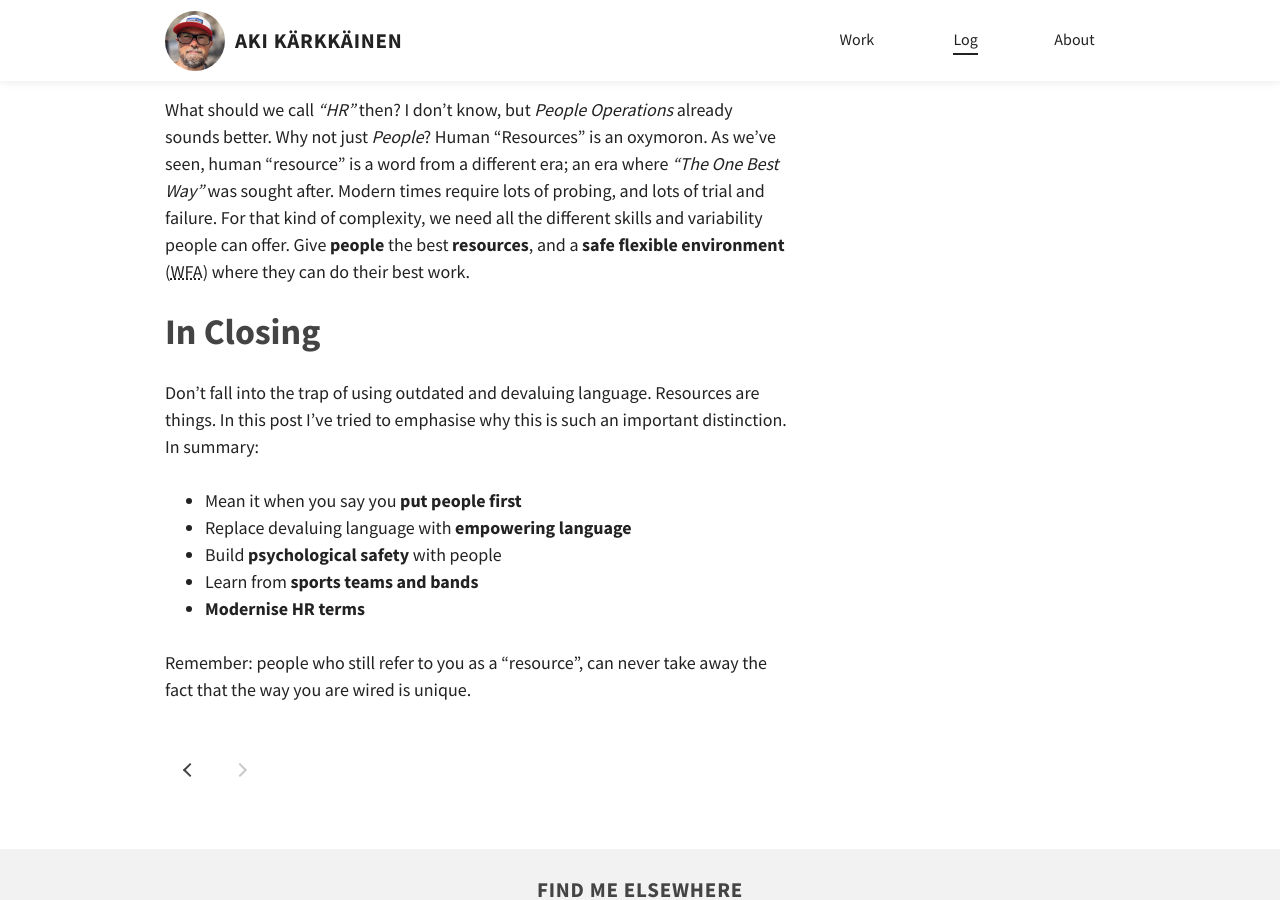
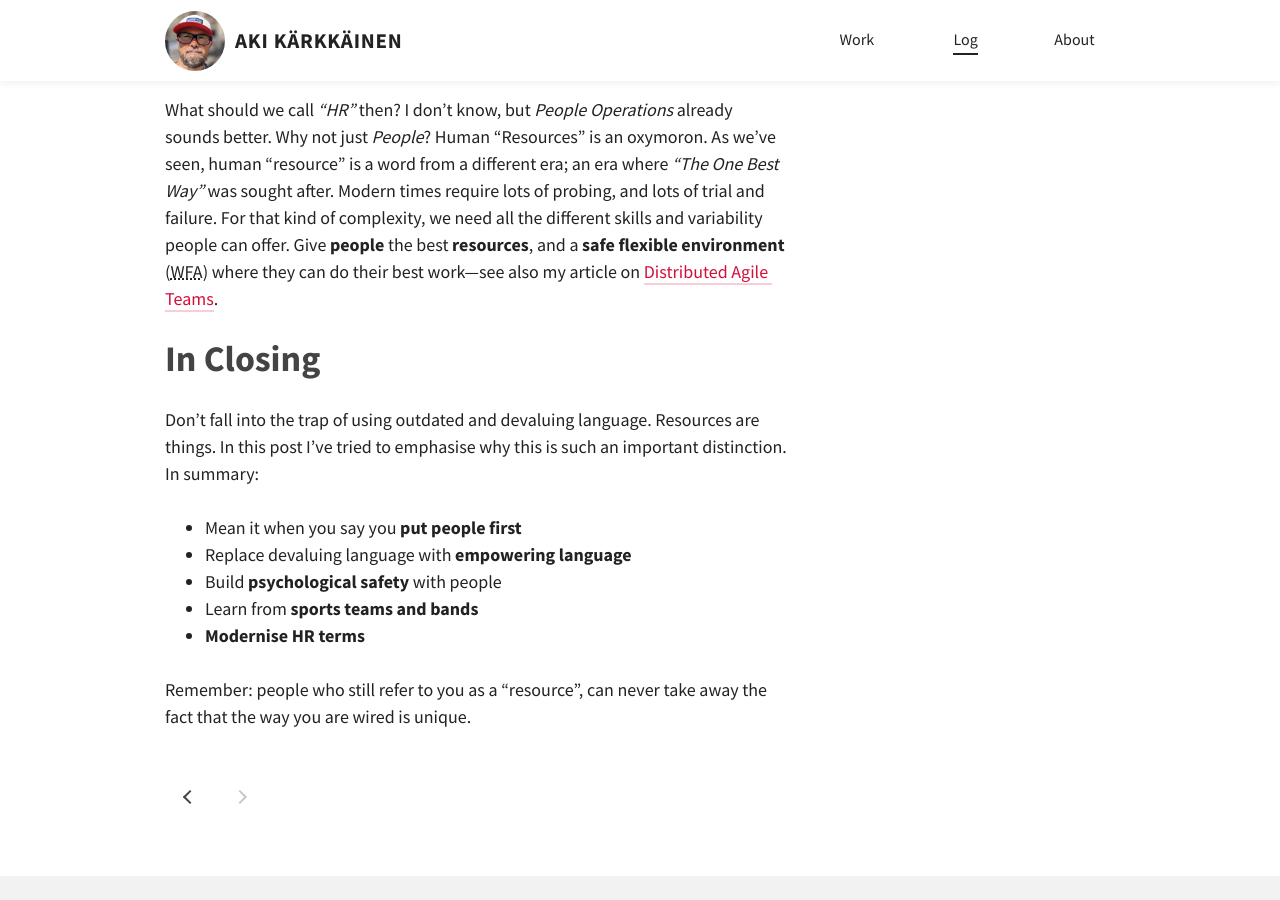
Before and after one commit to akikoo/akikoo.github.io, a Jekyll site: the page built from _posts/2023-10-24-people-are-not-resources.html, in a window 1280 px wide and 900 px high, scrolled down 3411 px. Built offline with Jekyll 4.4.1, drawn with Linux system fonts in a browser that asks for light colours; some web fonts are replaced.

Commit message:
Adapt text, add link

```diff
--- a/_posts/2023-10-24-people-are-not-resources.html
+++ b/_posts/2023-10-24-people-are-not-resources.html
@@ -49,7 +49,7 @@ image:
 <p>We can learn a lot from sports teams and bands. Would you call Lionel Messi a “resource”? If Thom Yorke wouldn’t be part of <a href="https://www.radiohead.com/">Radiohead</a> any longer, would they look for a new “resource”? No, they would look for a new individual, a new member. That sounds much more inclusive and respectful, doesn’t it? Now, not everyone plays in a band, or is a world-class football player. However, the principle stays the same: everyone in the team has a piece of the truth, and changing the members affect both the group dynamics in the team and the outcome of that team’s work. If humans were just swappable “resources”, that wouldn’t be the case.</p>
 
 <h2>Human “Resources”</h2>
-<p>What should we call <i>“HR”</i> then? I don’t know, but <i>People Operations</i> already sounds better. Why not just <em>People</em>? Human “Resources” is an oxymoron. As we’ve seen, human “resource” is a word from a different era; an era where <i>“The One Best Way”</i> was sought after. Modern times require lots of probing, and lots of trial and failure. For that kind of complexity, we need all the different skills and variability people can offer. Give <strong>people</strong> the best <strong>resources</strong>, and a <strong>safe flexible environment</strong> (<abbr title="Work From Anywhere">WFA</abbr>) where they can do their best work.</p>
+<p>What should we call <i>“HR”</i> then? I don’t know, but <i>People Operations</i> already sounds better. Why not just <em>People</em>? Human “Resources” is an oxymoron. As we’ve seen, human “resource” is a word from a different era; an era where <i>“The One Best Way”</i> was sought after. Modern times require lots of probing, and lots of trial and failure. For that kind of complexity, we need all the different skills and variability people can offer. Give <strong>people</strong> the best <strong>resources</strong>, and a <strong>safe flexible environment</strong> (<abbr title="Work From Anywhere">WFA</abbr>) where they can do their best work—see also my article on <a href="/log/2022/07/25/distributed-agile-teams/">Distributed Agile Teams</a>.</p>
 
 <h2>In Closing</h2>
 <p>Don’t fall into the trap of using outdated and devaluing language. Resources are things. In this post I’ve tried to emphasise why this is such an important distinction. In summary:</p>
```
